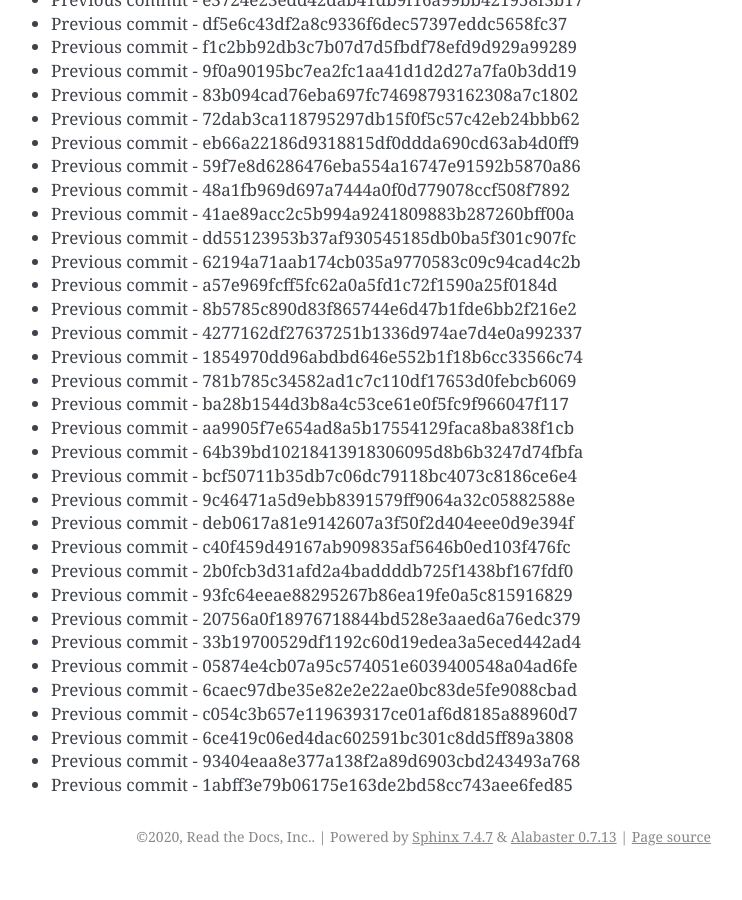
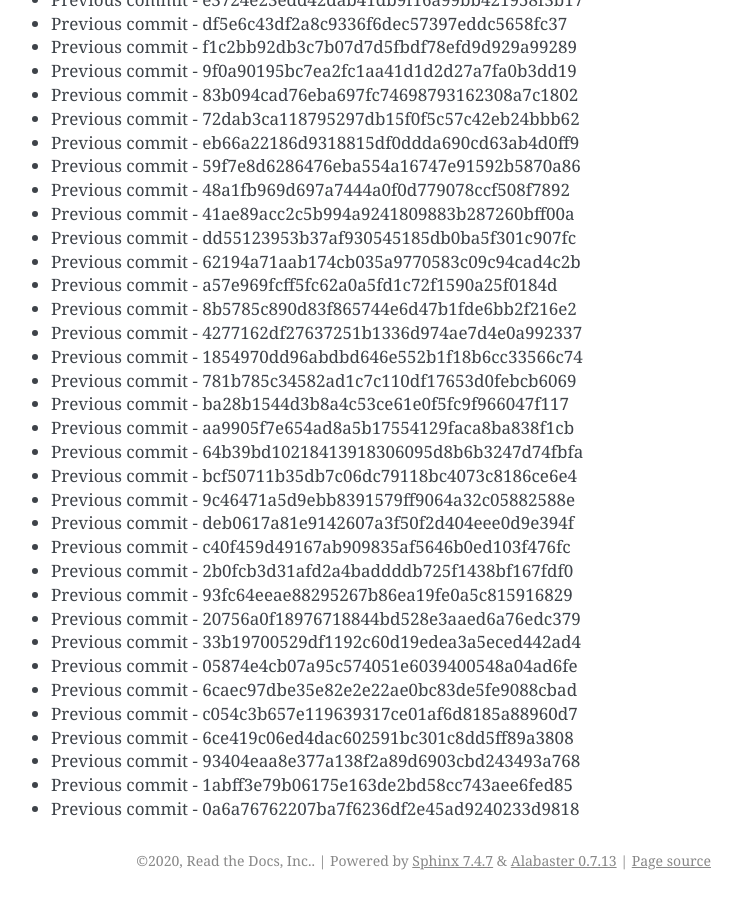
Before and after one commit to readthedocs/rtd-git-stresstest, a Sphinx documentation site: the page built from docs/updates.rst, in a window 1280 px wide and 900 px high, scrolled down 69619 px. Shown: the whole window, without its empty margins (399-1141 px from the left). Built offline with Sphinx 7.4.7, drawn with Linux system fonts in a browser that asks for light colours; before the commit the page ends 70495 px from its top, so only the background shows below that.

Commit message:
Generating commit from previous: 0a6a76762207ba7f6236df2e45ad9240233d9818

```diff
--- a/docs/updates.rst
+++ b/docs/updates.rst
@@ -2957,3 +2957,4 @@ It can be tested for any performance characteristics.
 * Previous commit - 6ce419c06ed4dac602591bc301c8dd5ff89a3808
 * Previous commit - 93404eaa8e377a138f2a89d6903cbd243493a768
 * Previous commit - 1abff3e79b06175e163de2bd58cc743aee6fed85
+* Previous commit - 0a6a76762207ba7f6236df2e45ad9240233d9818
```
